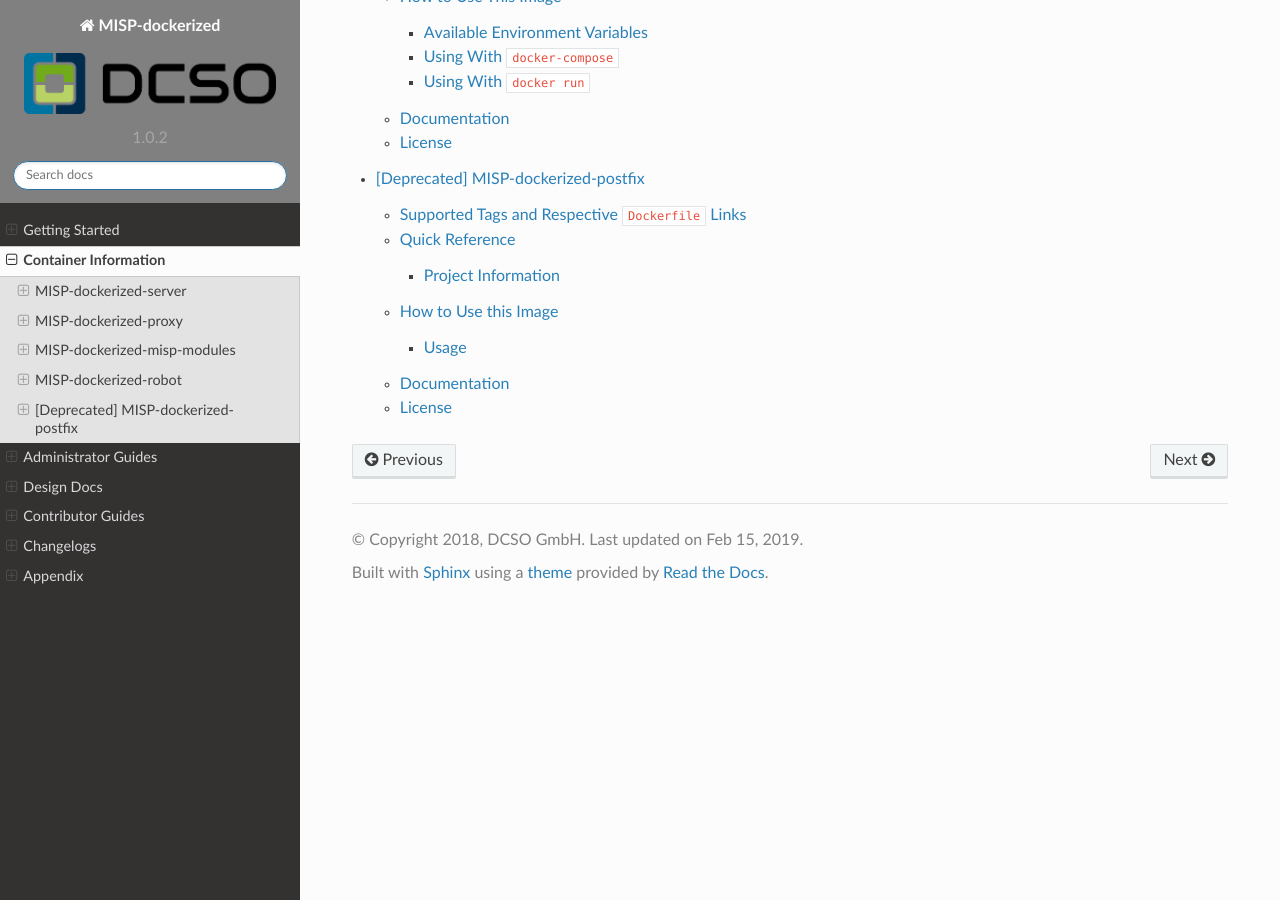
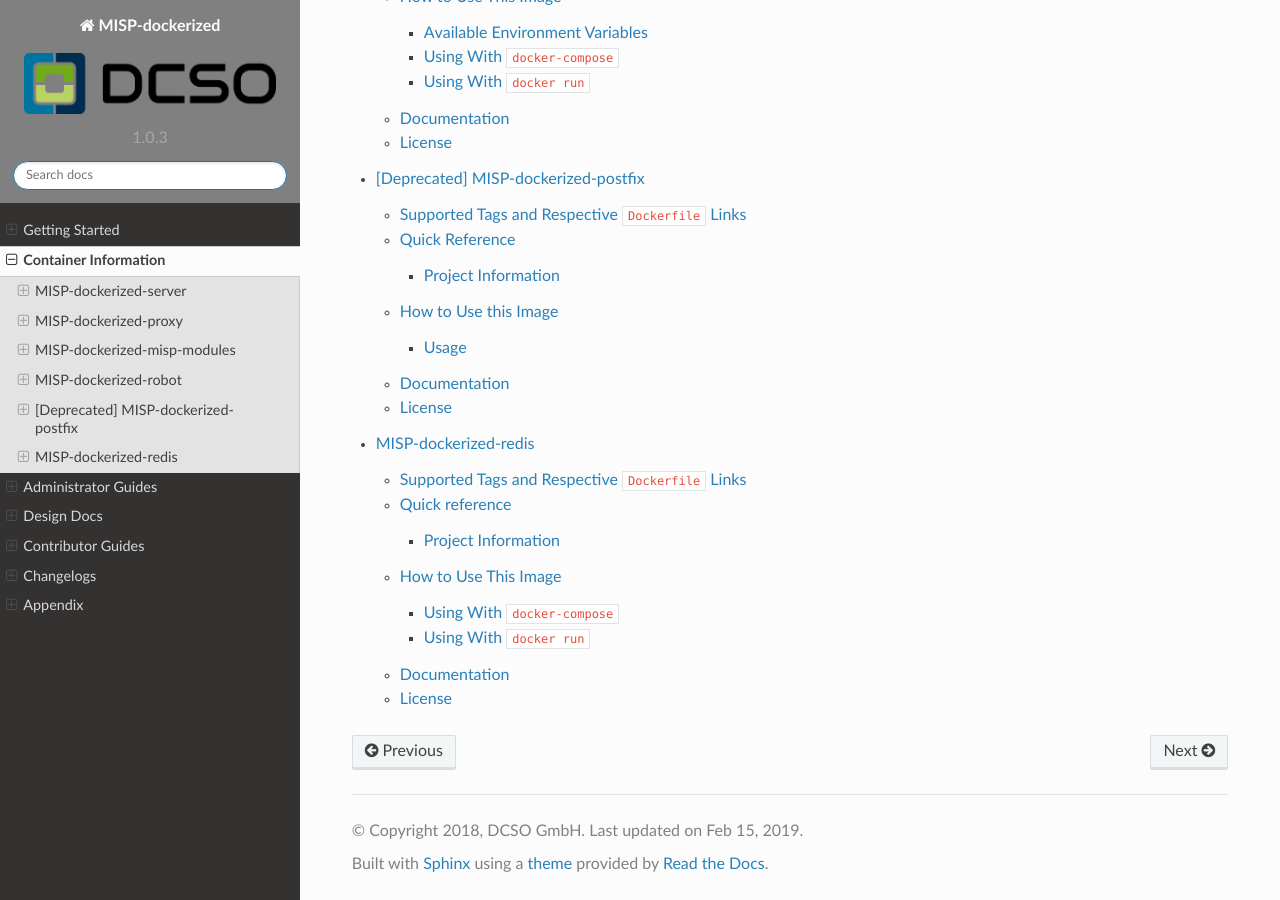
Before and after one commit to DCSO/MISP-dockerized-docs, a Sphinx documentation site: the page built from docs/container-information/index.rst, in a window 1280 px wide and 900 px high, scrolled down 1397 px. Built offline with Sphinx 7.4.7 and the Read the Docs theme 2.0.0, drawn with Linux system fonts in a browser that asks for light colours; pages that are not in the unit, such as notebooks, are missing from menus.

Commit message:
Change Documentation to 1.0.3 and add redis in index files

```diff
--- a/docs/changelogs/index.rst
+++ b/docs/changelogs/index.rst
@@ -12,6 +12,7 @@
    MISP-dockerized-misp-modules
    MISP-dockerized-robot
    MISP-dockerized-postfix
+   MISP-dockerized-redis
 
 
 .. warning::
--- a/docs/conf.py
+++ b/docs/conf.py
@@ -28,9 +28,9 @@
 author = 'DCSO GmbH'
 
 # The short X.Y version
-version = '1.0.2'
+version = '1.0.3'
 # The full version, including alpha/beta/rc tags
-release = '1.0.2'
+release = '1.0.3'
 
 github_doc_root = 'https://github.com/DCSO/MISP-dockerized-docs/tree/master/docs/'
 
--- a/docs/container-information/index.rst
+++ b/docs/container-information/index.rst
@@ -11,3 +11,4 @@
    MISP-dockerized-misp-modules
    MISP-dockerized-robot
    MISP-dockerized-postfix
+   MISP-dockerized-redis
```
